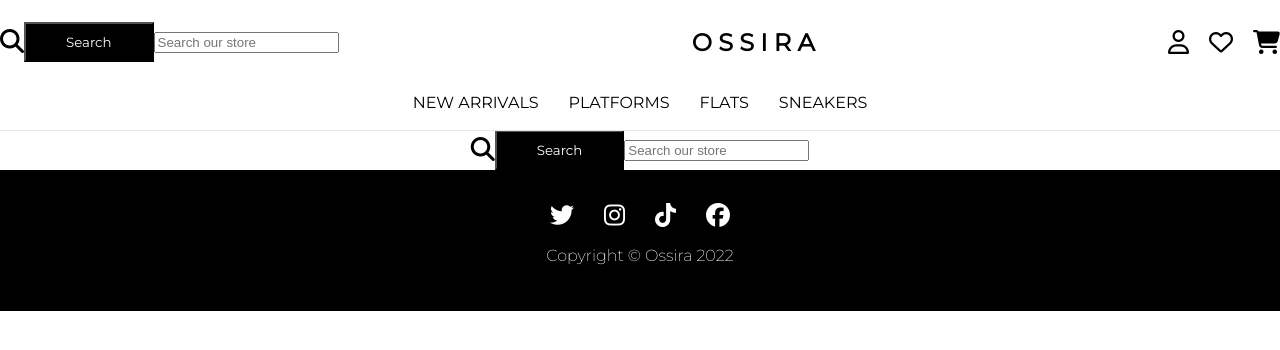
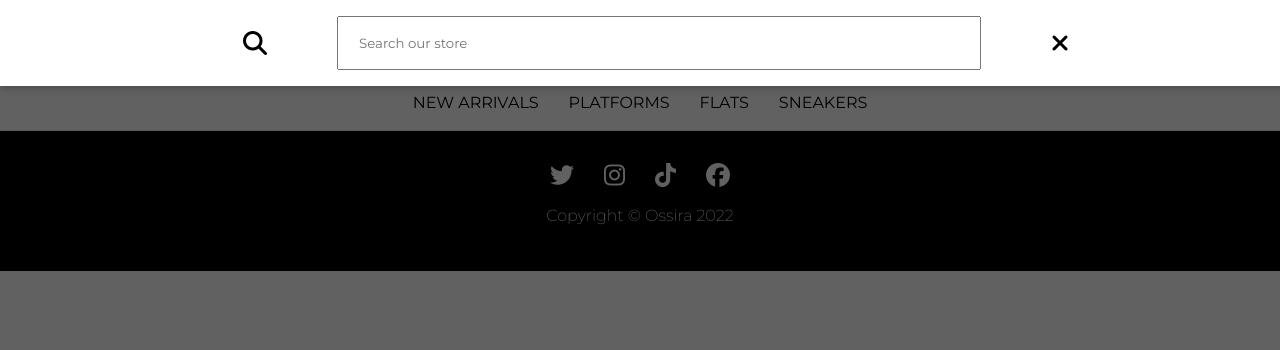
Before and after one commit to tefi-sosa/OSSIRA, a React (Create React App) app: page /search in a window 1280 px wide. Shown: the top 350 px of the page. Built offline with nearby package versions, Linux system fonts and the light colour scheme; a web font is replaced by a local one.

Commit message:
Search portal and styling

```diff
--- a/public/index.html
+++ b/public/index.html
@@ -36,6 +36,7 @@
   </head>
   <body>
     <noscript>You need to enable JavaScript to run this app.</noscript>
+    <div id="overlays"></div>
     <div id="root"></div>
     <!--
       This HTML file is a template.
--- a/src/App.css
+++ b/src/App.css
@@ -73,7 +73,7 @@
   position: relative;
 }
 
-.fa-xmark {
+.x_close {
   position: absolute;
   top: -23.2rem;
   right: 1rem;
--- /dev/null
+++ b/src/components/Modal.js
@@ -0,0 +1,32 @@
+import { Fragment } from 'react'
+import ReactDOM from 'react-dom'
+
+import classes from './Modal.module.css'
+
+const Backdrop = (props) => {
+  return <div className={classes.backdrop} onClick={props.onClose} />
+}
+
+const ModalOverlay = (props) => {
+  return (
+    <div className={classes.modal}>
+      <div className={classes.content}>{props.children}</div>
+    </div>
+  )
+}
+
+const portalElement = document.getElementById('overlays')
+
+const Modal = (props) => {
+  return (
+    <Fragment>
+      {ReactDOM.createPortal(<Backdrop onClose={props.onClose} />, portalElement)}
+      {ReactDOM.createPortal(
+        <ModalOverlay>{props.children}</ModalOverlay>,
+        portalElement
+      )}
+    </Fragment>
+  )
+}
+
+export default Modal
--- /dev/null
+++ b/src/components/Modal.module.css
@@ -0,0 +1,33 @@
+.backdrop {
+  position: fixed;
+  top: 0;
+  left: 0;
+  width: 100%;
+  height: 100vh;
+  z-index: 20;
+  background-color: rgba(0, 0, 0, 0.621);
+}
+
+.modal {
+  position: fixed;
+  /* top: 20vh;
+  left: 5%; */
+  width: 100%;
+  background-color: white;
+  padding: 1rem;
+  /* border-radius: 14px; */
+  box-shadow: 0 2px 8px rgba(0, 0, 0, 0.25);
+  z-index: 30;
+  animation: slide-down 600ms ease-out forwards;
+}
+
+@keyframes slide-down {
+  from {
+    opacity: 0;
+    transform: translateY(-3rem);
+  }
+  to {
+    opacity: 1;
+    transform: translateY(0);
+  }
+}
--- a/src/components/layout/Header.js
+++ b/src/components/layout/Header.js
@@ -1,12 +1,13 @@
+import { useState } from 'react'
 import { NavLink, useNavigate } from 'react-router-dom'
 import { useSelector, useDispatch } from 'react-redux'
 import { authActions } from '../../store/authSlice'
 import Search from '../pages/Search'
 
 import classes from './Header.module.css'
-import { FastField } from 'formik'
 
 const Header = () => {
+    const [searchIsShown, setSearchIsShown] = useState(false)
 
     const token = useSelector(state => state.auth.token)
     const dispatch = useDispatch()
@@ -26,13 +27,22 @@
         }
     }
 
+    const showSearch = () => {
+        setSearchIsShown(true)
+    }
+
+    const hideSearch = () => {
+        setSearchIsShown(false)
+    }
+
     return (
         <header >
             <nav className={classes.brand_nav}>
-                <div>
-                    <Search></Search>
+                <div className={classes.header_item_rigth} >
+                    <i className="fa-solid fa-magnifying-glass fa-xl" onClick={showSearch}></i>
+                    {searchIsShown && <Search onClose={hideSearch} />}
                 </div>
-                <div>
+                <div className={classes.brand_title}>
                     <h1>
                         <NavLink to='/'>O S S I R A</NavLink>
                     </h1>
--- a/src/components/layout/Header.module.css
+++ b/src/components/layout/Header.module.css
@@ -24,8 +24,18 @@
   justify-content: space-between;
 }
 
+.header_item_rigth {
+  width: 295px;
+  text-align: left;
+}
+
 .header_item_left {
+  width: 295px;
   display: flex;
   align-items: center;
   gap: 20px;
 }
+
+.brand_title {
+  justify-self: center;
+}
--- a/src/components/pages/Search.js
+++ b/src/components/pages/Search.js
@@ -1,8 +1,10 @@
 import {useState} from 'react'
 import axios from 'axios'
 import { NavLink } from 'react-router-dom'
+import Modal from '../Modal'
+import classes from './Search.module.css'
 
-const Search = () => {
+const Search = ( {onClose} ) => {
 
   const [allShoes, setShoes] = useState([])
   const [search, setSearch] = useState("")
@@ -16,16 +18,17 @@
       })
   }
 
-  const handleSearch = () => {
+  return (
+    <Modal onClose={onClose} >
+    <div className={classes.search_section}>
 
-  }
+      <div className={classes.search_main}>
+        <i className="fa-solid fa-magnifying-glass fa-xl"></i>
+        <input  className={classes.input} onClick={getShoes} placeholder='Search our store' value={search} onChange={(e) => {setSearch(e.target.value)}}/>
+        <i className="fa-solid fa-xmark fa-xl" onClick={onClose} />
+      </div>
 
-  return (
-    <div>
-      <i className="fa-solid fa-magnifying-glass fa-xl"></i>
-      <button onClick={getShoes}>Search</button>
-      <input onClick={getShoes} placeholder='Search our store' value={search} onChange={(e) => {setSearch(e.target.value)}}/>
-      <div className='search-container'>
+      <div className={classes.search_container}>
         {search.length > 1 && allShoes.filter((p) => {
           let shoeName = p.product_name.toLowerCase()
           let shoeType = p.product_type.toLowerCase()
@@ -35,10 +38,11 @@
           if(shoeType.includes(searchImput)) return p
         })
         .map((p, i) => {
-          return <NavLink to={`/product-detail/${p.product_id}`} onClick={() => setSearch("")} ><h3>{p.product_name}</h3></NavLink>
+          return <NavLink to={`/product-detail/${p.product_id}`} onClick={() => setSearch("")} ><h4>{p.product_name.toUpperCase()}</h4></NavLink>
         })}
       </div>
     </div>
+    </Modal>
   )
 }
 
--- /dev/null
+++ b/src/components/pages/Search.module.css
@@ -0,0 +1,29 @@
+.search_section {
+  display: flex;
+  flex-direction: column;
+  justify-content: center;
+  align-items: center;
+}
+
+.search_main {
+  min-height: 50px;
+  display: flex;
+  justify-content: center;
+  align-items: center;
+  gap: 70px;
+}
+
+.search_container {
+  width: 823px;
+  display: flex;
+  flex-wrap: wrap;
+  gap: 50px;
+  justify-content: center;
+}
+
+.input {
+  height: 50px;
+  width: 600px;
+  padding: 0 20px;
+  font-family: 'Montserrat', sans-serif;
+}
--- a/src/components/pages/Wishlist.js
+++ b/src/components/pages/Wishlist.js
@@ -51,7 +51,7 @@
           <ProductCard id={s.product_id} name={s.product_name} imgURL={s.product_img} price={s.product_price} >
             <div class="close">
             <NavLink to={`/wishlist`}>
-              <i className="fa-solid fa-xmark fa-xl" onClick={() => {handleDeleteFav(s.product_id)
+              <i className="fa-solid fa-xmark fa-xl x_close" onClick={() => {handleDeleteFav(s.product_id)
               navigate('/favorites')}
               }></i>
             </NavLink>
```
